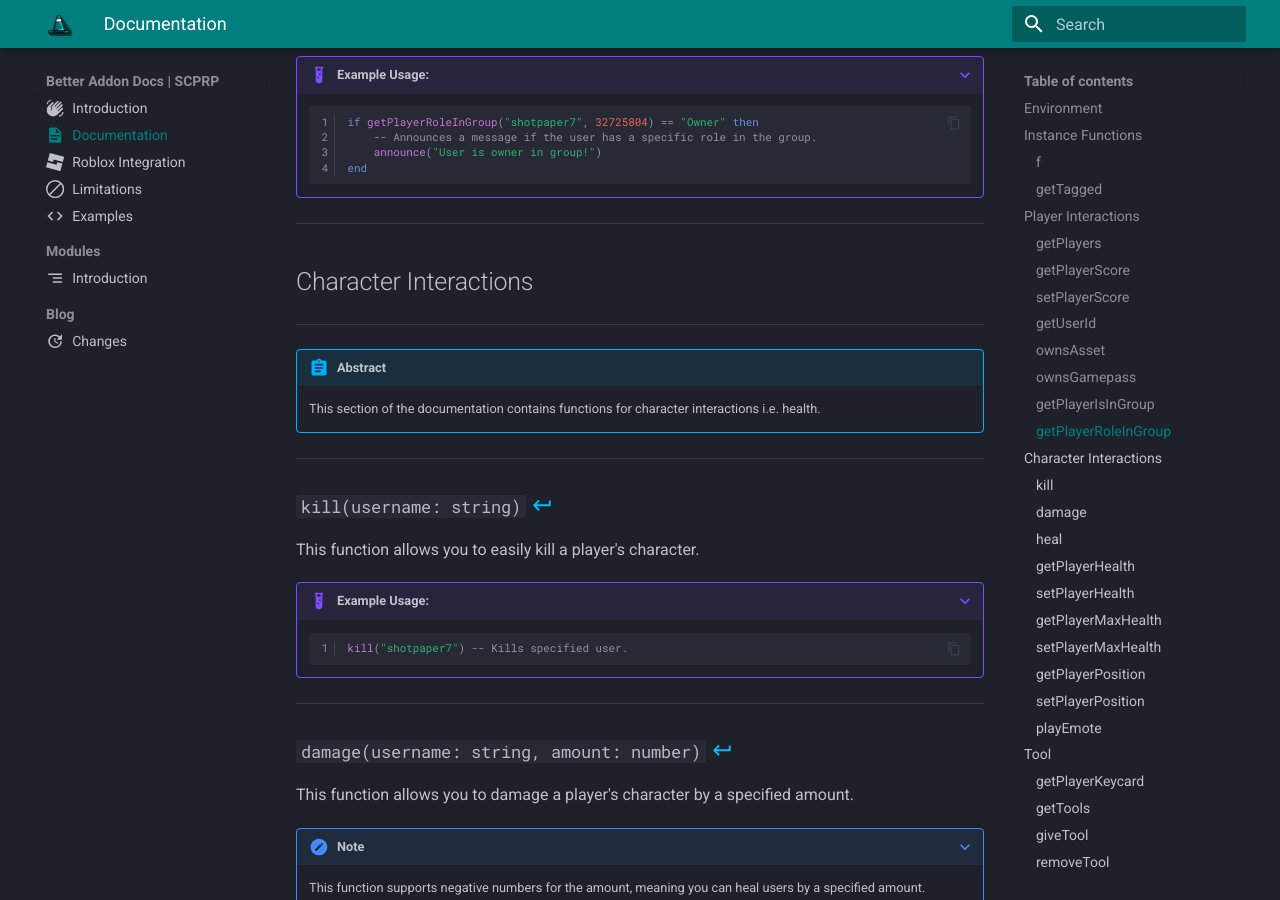
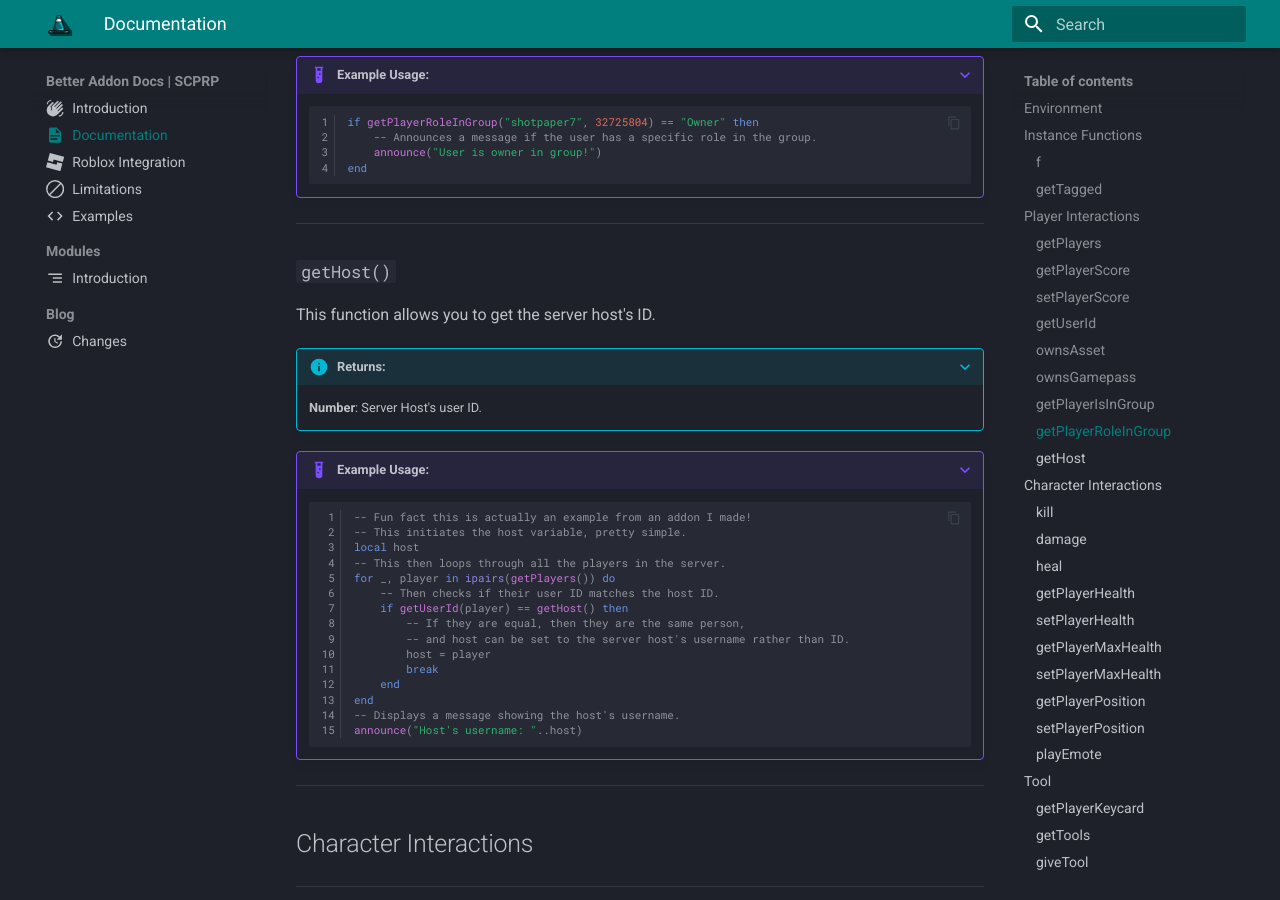
Before and after one commit to cifiuqa/addon-docs, an MkDocs documentation site: the page built from docs/docs.md, in a window 1280 px wide and 900 px high, scrolled down 5621 px. Built offline with MkDocs 1.6.1 and Material for MkDocs 9.7.7, drawn with Linux system fonts in a browser that asks for light colours.

Commit message:
add getHost()
i missed it lmao, idk why its not in player section in default docs

````diff
--- a/docs/docs.md
+++ b/docs/docs.md
@@ -179,6 +179,29 @@ This function allows you to get the role a user has in a specified group.
         -- Announces a message if the user has a specific role in the group.
         announce("User is owner in group!")
     end
+    ```
+---
+### `getHost()` { data-toc-label="getHost" id="getHost" }
+This function allows you to get the server host's ID.
+???+ info "Returns:"
+    **Number**: Server Host's user ID.
+???+ example "Example Usage:"
+    ``` lua
+    -- Fun fact this is actually an example from an addon I made!
+    -- This initiates the host variable, pretty simple.
+    local host
+    -- This then loops through all the players in the server.
+    for _, player in ipairs(getPlayers()) do
+        -- Then checks if their user ID matches the host ID.
+        if getUserId(player) == getHost() then
+            -- If they are equal, then they are the same person,
+            -- and host can be set to the server host's username rather than ID.
+            host = player
+            break
+        end
+    end
+    -- Displays a message showing the host's username.
+    announce("Host's username: "..host)
     ```
 ---
 ## Character Interactions
````
